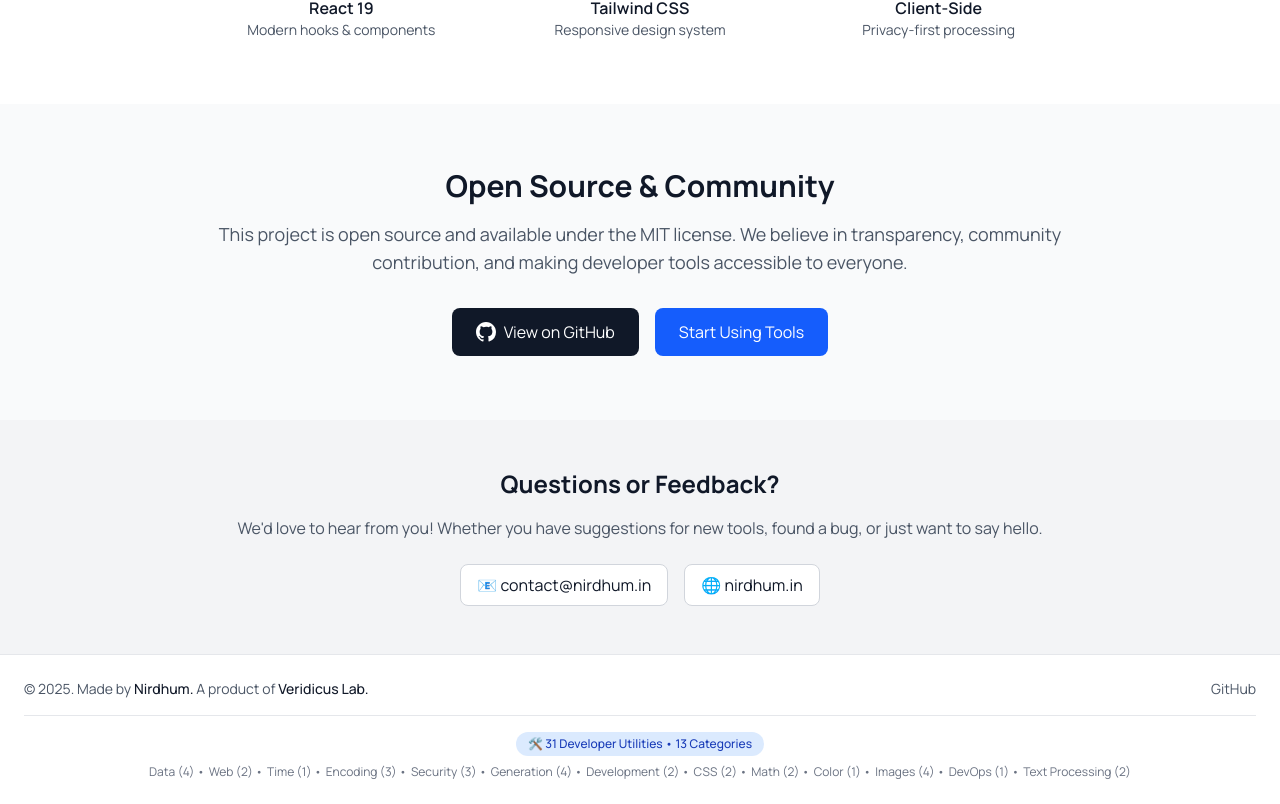
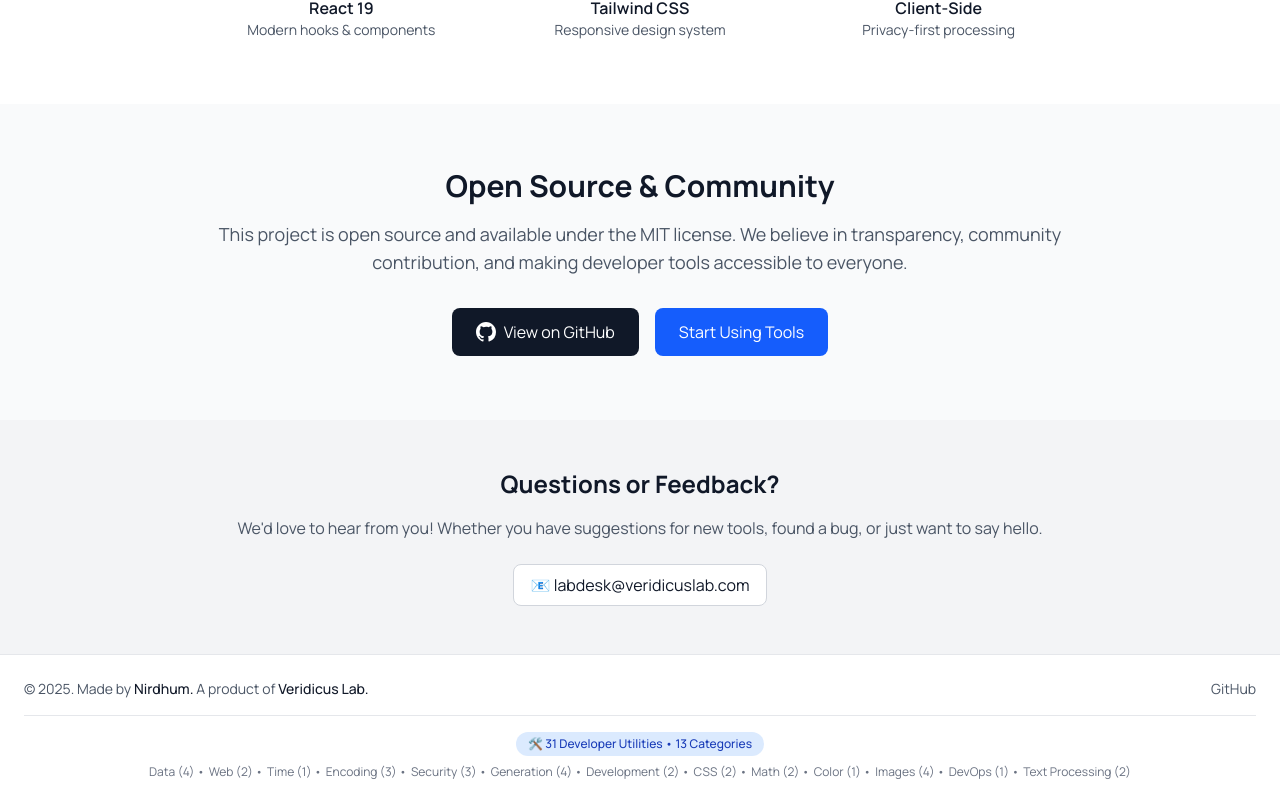
Before and after one commit to nirdhum/devutilix, a React (Vite) app: page /about in a window 1280 px wide. Shown: the part 2960-3764 px from the top of the page. Built offline with nearby package versions, Linux system fonts and the light colour scheme.

Commit message:
Update header

```diff
--- a/src/components/common/Header.jsx
+++ b/src/components/common/Header.jsx
@@ -10,9 +10,9 @@
 
   const totalUtilities = utilities.length; // 31
 
-  const handleLogoClick = () => {
-    window.open("https://veridicuslab.com", "_blank");
-  };
+  // const handleLogoClick = () => {
+  //   window.open("https://veridicuslab.com", "_blank");
+  // };
 
   const toggleMobileMenu = () => {
     if (isMobileMenuOpen) {
@@ -68,8 +68,8 @@
           <div className="flex items-center justify-between py-4">
             <div className="flex items-center space-x-4">
               <div
-                className="flex items-center space-x-0 cursor-pointer hover:opacity-80 transition-opacity"
-                onClick={handleLogoClick}
+                className="flex items-center space-x-0 "
+                // onClick={handleLogoClick}
               >
                 <div className="w-10 h-10 flex items-center justify-center">
                   <img
--- a/src/pages/About.jsx
+++ b/src/pages/About.jsx
@@ -300,19 +300,19 @@
           </p>
           <div className="flex flex-wrap justify-center gap-4">
             <a
-              href="mailto:contact@nirdhum.in"
+              href="mailto:labdesk@veridicuslab.com"
               className="inline-flex items-center px-4 py-2 bg-white dark:bg-gray-700 text-gray-900 dark:text-white rounded-lg border border-gray-300 dark:border-gray-600 hover:bg-gray-50 dark:hover:bg-gray-600 transition-colors"
             >
-              📧 contact@nirdhum.in
+              📧 labdesk@veridicuslab.com
             </a>
-            <a
+            {/* <a
               href="https://nirdhum.in"
               target="_blank"
               rel="noopener noreferrer"
               className="inline-flex items-center px-4 py-2 bg-white dark:bg-gray-700 text-gray-900 dark:text-white rounded-lg border border-gray-300 dark:border-gray-600 hover:bg-gray-50 dark:hover:bg-gray-600 transition-colors"
             >
               🌐 nirdhum.in
-            </a>
+            </a> */}
           </div>
         </div>
       </div>
```
